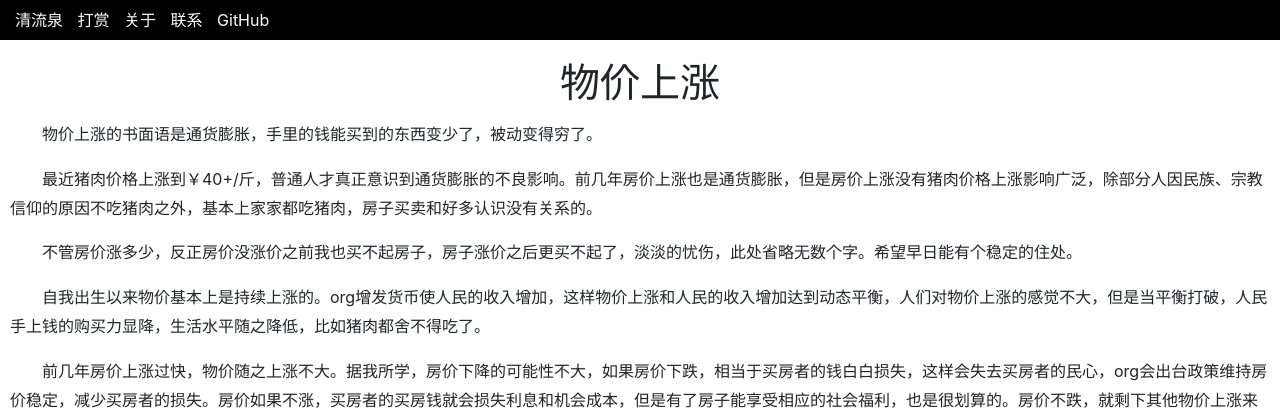
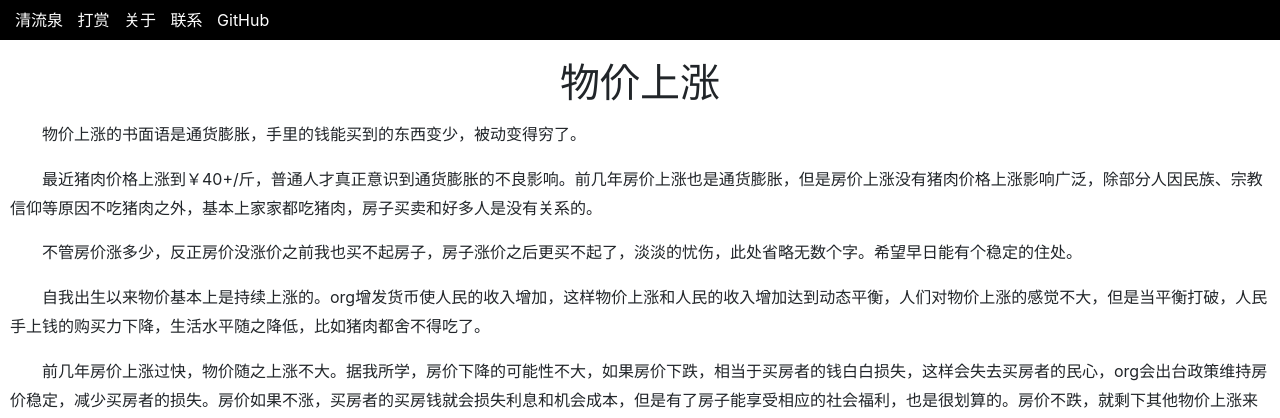
Before and after one commit to yinyongxian/yinyongxian.github.io, a Jekyll site: the page built from _posts/2019-11-20-Inflation.html, in a window 1280 px wide. Shown: the top 418 px of the page. Built offline with Jekyll 4.4.1, drawn with Linux system fonts in a browser that asks for light colours.

Commit message:
Update 2019-11-20-Inflation.html

```diff
--- a/_posts/2019-11-20-Inflation.html
+++ b/_posts/2019-11-20-Inflation.html
@@ -15,10 +15,10 @@ title: 物价上涨
 
 <body>
     <h1>物价上涨</h1>
-    <p>物价上涨的书面语是通货膨胀，手里的钱能买到的东西变少了，被动变得穷了。</p>
-    <p>最近猪肉价格上涨到￥40+/斤，普通人才真正意识到通货膨胀的不良影响。前几年房价上涨也是通货膨胀，但是房价上涨没有猪肉价格上涨影响广泛，除部分人因民族、宗教信仰的原因不吃猪肉之外，基本上家家都吃猪肉，房子买卖和好多认识没有关系的。</p>
+    <p>物价上涨的书面语是通货膨胀，手里的钱能买到的东西变少，被动变得穷了。</p>
+    <p>最近猪肉价格上涨到￥40+/斤，普通人才真正意识到通货膨胀的不良影响。前几年房价上涨也是通货膨胀，但是房价上涨没有猪肉价格上涨影响广泛，除部分人因民族、宗教信仰等原因不吃猪肉之外，基本上家家都吃猪肉，房子买卖和好多人是没有关系的。</p>
     <p>不管房价涨多少，反正房价没涨价之前我也买不起房子，房子涨价之后更买不起了，淡淡的忧伤，此处省略无数个字。希望早日能有个稳定的住处。</p>
-    <p>自我出生以来物价基本上是持续上涨的。org增发货币使人民的收入增加，这样物价上涨和人民的收入增加达到动态平衡，人们对物价上涨的感觉不大，但是当平衡打破，人民手上钱的购买力显降，生活水平随之降低，比如猪肉都舍不得吃了。</p>
+    <p>自我出生以来物价基本上是持续上涨的。org增发货币使人民的收入增加，这样物价上涨和人民的收入增加达到动态平衡，人们对物价上涨的感觉不大，但是当平衡打破，人民手上钱的购买力下降，生活水平随之降低，比如猪肉都舍不得吃了。</p>
     <p>前几年房价上涨过快，物价随之上涨不大。据我所学，房价下降的可能性不大，如果房价下跌，相当于买房者的钱白白损失，这样会失去买房者的民心，org会出台政策维持房价稳定，减少买房者的损失。房价如果不涨，买房者的买房钱就会损失利息和机会成本，但是有了房子能享受相应的社会福利，也是很划算的。房价不跌，就剩下其他物价上涨来达到动态平衡。物价上涨速度可能很快，由于“惯性”达到人们认为很高的价格，后期会有些价格回落，但是再也不可能回到物价上涨之前的价格了。</p>
 </body>
 
```
